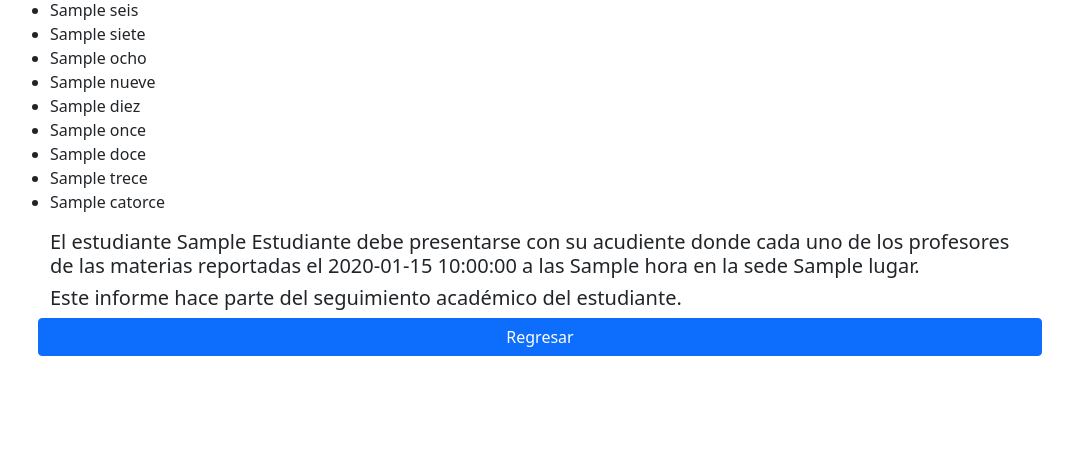
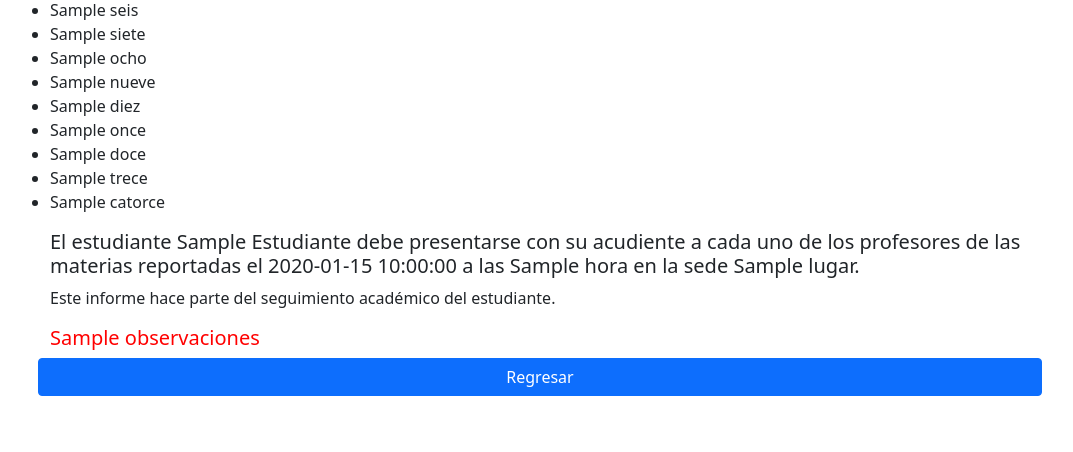
Before and after one commit to andresdelrio/informe-parcial, a Symfony app: template templates/inicio/resultado_consulta.html.twig in a window 1280 px wide. Shown: the part 538-990 px from the top of the page, without its empty margins (100-1173 px from the left). Before the commit the page ends 894 px from the top, so only its background shows below. Run offline with Twig, Linux system fonts and the light colour scheme; the template is opened without the code that fills it: most values are stand-ins (such as "Sample title", 1, 10 or a date in 2020); some libraries are stand-ins or nearby versions.

Commit message:
Se realiza ajuste para imprimir observación del estudiante

```diff
--- a/templates/inicio/resultado_consulta.html.twig
+++ b/templates/inicio/resultado_consulta.html.twig
@@ -32,16 +32,16 @@
         {% if cantidadMateriasReportadas > 0 %}
 
             <h5>
-                El estudiante {{ estudiante.nombre|title }} debe presentarse con su acudiente donde cada uno de los profesores de las materias reportadas
+                El estudiante {{ estudiante.nombre|title }} debe presentarse con su acudiente a cada uno de los profesores de las materias reportadas
                 el {{ estudiante.fecha }} a las {{ estudiante.hora }} en la sede {{ estudiante.lugar }}.
             </h5>
-            <h5>Este informe hace parte del seguimiento académico del estudiante.</h5>
+            <p>Este informe hace parte del seguimiento académico del estudiante.</p>
+            <h5 style="color: red;"> {{ estudiante.observaciones }}</h5>
         {% endif %}
 
         {% if cantidadMateriasReportadas == 0 %}
             <h3 style="color: green;">
-                ¡FELICITACIONES!, sigue aprendiendo con esfuerzo y voluntad para que No repruebes ninguna materia en el periodo {{ estudiante.periodo }}
-
+                ¡FELICITACIONES!🥳, sigue aprendiendo con esfuerzo y voluntad para que No repruebes ninguna materia en el periodo {{ estudiante.periodo }}
             </h3>
 
         {% endif %}
@@ -49,6 +49,5 @@
         <a href="{{ path('app_inicio') }}" class="btn btn-primary">Regresar </a>
     </div>
 
-
 </div>
 {% endblock %}
```
